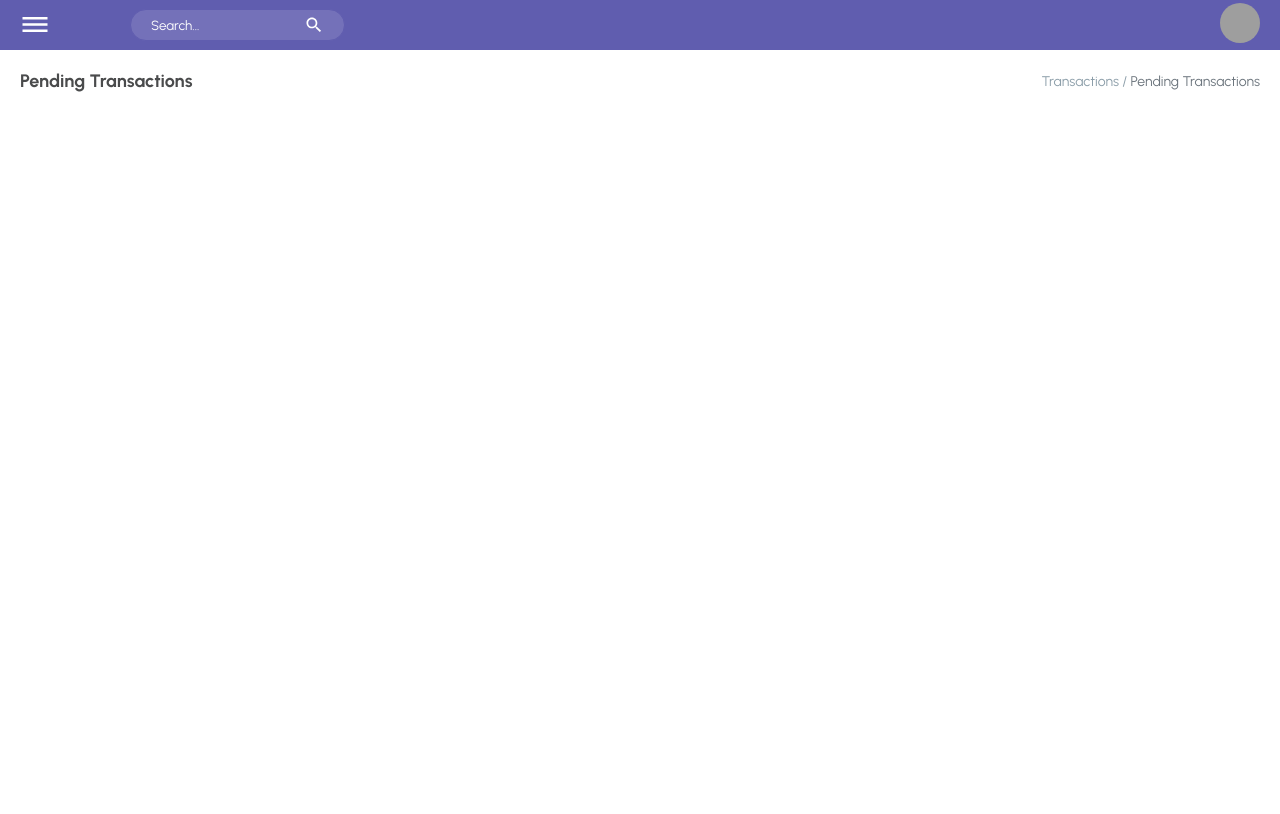
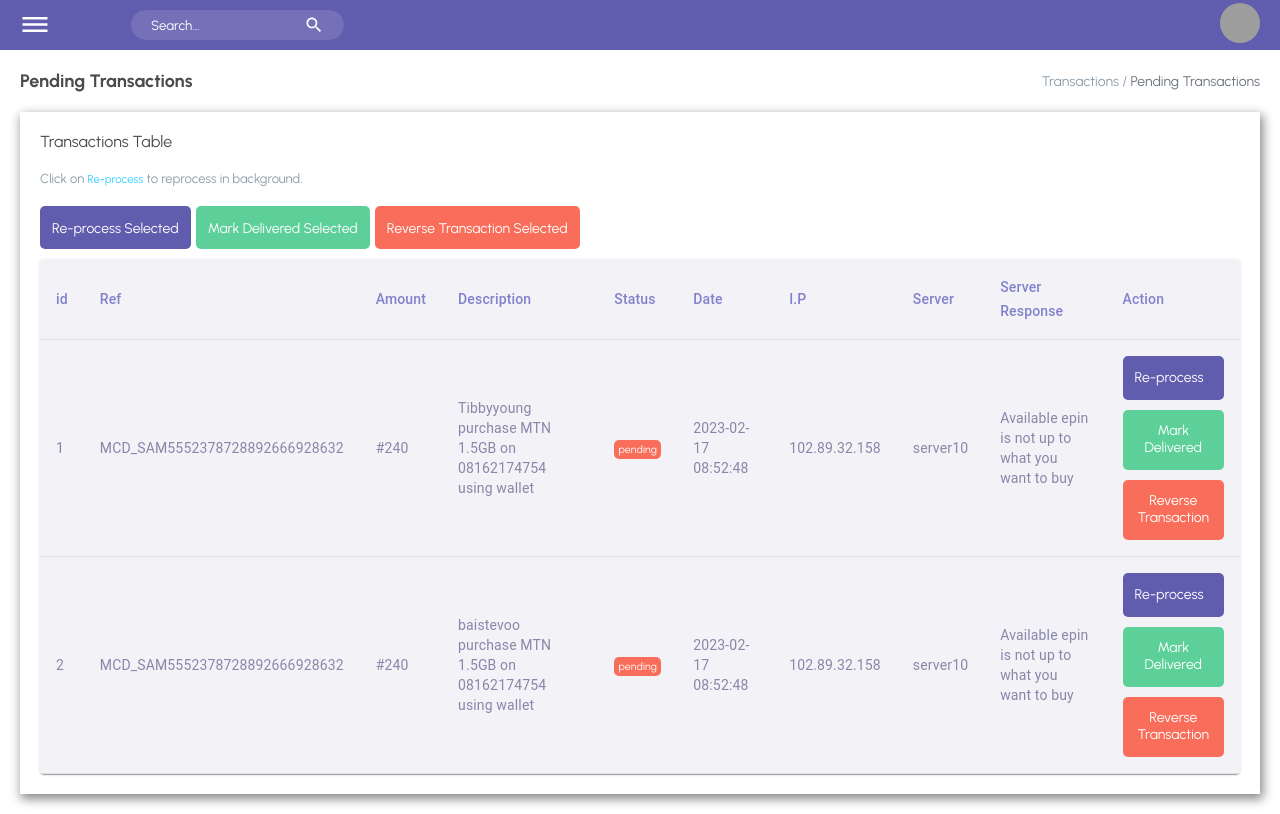
Before and after one commit to stivex001/MCD-Dashbord, a React (Create React App) app: page /transactions-pending in a window 1280 px wide. Built offline with nearby package versions, Linux system fonts and the light colour scheme; grey boxes are pictures that could not be loaded.

Commit message:
feat: added styles to button components

```diff
--- /dev/null
+++ b/src/components/Pendingtable/PendingTables.jsx
@@ -0,0 +1,91 @@
+import Table from "@mui/material/Table";
+import TableBody from "@mui/material/TableBody";
+import TableCell from "@mui/material/TableCell";
+import TableContainer from "@mui/material/TableContainer";
+import TableHead from "@mui/material/TableHead";
+import TableRow from "@mui/material/TableRow";
+import Paper from "@mui/material/Paper";
+import styled from "styled-components";
+import { pendingTransactions } from "../table/tableData";
+import Button from "../UI/Button";
+
+const Container = styled.div``;
+const Span = styled.span`
+  color: #fff;
+  padding: 2.6px 4.2px;
+  font-size: 10.5px;
+  border-radius: 5px;
+`;
+const BtnConatiner = styled.div`
+display: flex;
+flex-direction: column;
+gap: 10px;
+
+`;
+
+const PendingTables = () => {
+  return (
+    <Container>
+      <TableContainer component={Paper}>
+        <Table sx={{ minWidth: 650 }} aria-label="simple table">
+          <TableHead>
+            <TableRow style={{ backgroundColor: "#f3f2f7" }}>
+              <TableCell style={{ color: "#8281cc" }}>id</TableCell>
+              <TableCell style={{ color: "#8281cc" }}>Ref</TableCell>
+              <TableCell style={{ color: "#8281cc" }}>Amount</TableCell>
+              <TableCell style={{ color: "#8281cc" }}>Description</TableCell>
+              <TableCell style={{ color: "#8281cc" }}>Status</TableCell>
+              <TableCell style={{ color: "#8281cc" }}>Date</TableCell>
+              <TableCell style={{ color: "#8281cc" }}>I.P </TableCell>
+              <TableCell style={{ color: "#8281cc" }}>Server</TableCell>
+              <TableCell style={{ color: "#8281cc" }}>
+                Server Response
+              </TableCell>
+              <TableCell style={{ color: "#8281cc" }}>Action</TableCell>
+            </TableRow>
+          </TableHead>
+          <TableBody>
+            {pendingTransactions.map((row) => (
+              <TableRow key={row.id} style={{ backgroundColor: "#f3f2f7" }}>
+                <TableCell style={{ color: "#8887a9" }}>{row.id}</TableCell>
+                <TableCell style={{ color: "#8887a9" }}>{row.ref}</TableCell>
+                <TableCell style={{ color: "#8887a9" }}>
+                  #{row.amount}
+                </TableCell>
+                <TableCell style={{ color: "#8887a9" }}>
+                  {row.username} {row.desc}
+                </TableCell>
+                <TableCell style={{ color: "#8887a9" }}>
+                  <Span
+                    style={{
+                      backgroundColor: `${
+                        row.status === "successful" ? "#33cdff" : "#f96e5b"
+                      }`,
+                    }}
+                  >
+                    {row.status}
+                  </Span>
+                </TableCell>
+                <TableCell style={{ color: "#8887a9" }}>{row.date}</TableCell>
+                <TableCell style={{ color: "#8887a9" }}>{row.ip}</TableCell>
+                <TableCell style={{ color: "#8887a9" }}>{row.server}</TableCell>
+                <TableCell style={{ color: "#8887a9" }}>
+                  {row.serverRes}
+                </TableCell>
+                <TableCell style={{ color: "#8887a9" }}>
+                  <BtnConatiner>
+                    <Button title="Re-process" />
+                    <Button title="Mark Delivered" />
+                    <Button title="Reverse Transaction" />
+                  </BtnConatiner>
+                </TableCell>
+              </TableRow>
+            ))}
+          </TableBody>
+        </Table>
+      </TableContainer>
+    </Container>
+  );
+};
+
+export default PendingTables;
--- /dev/null
+++ b/src/components/UI/Button.jsx
@@ -0,0 +1,33 @@
+import styled from "styled-components";
+
+const Container = styled.div`
+  background-color: ${(prop) =>
+    prop.type === "Re-process Selected"
+      ? "#605daf"
+      : prop.type === "Re-process"
+      ? "#605daf"
+      : prop.type === "Mark Delivered Selected"
+      ? "#5dd099"
+      : prop.type === "Mark Delivered"
+      ? "#5dd099"
+      : "#f96e5b"};
+  padding: 12px;
+  cursor: pointer;
+  border-radius: 5px;
+`;
+const UiButton = styled.button`
+  font-size: 14px;
+  border: none;
+  background: none;
+  color: #fff;
+`;
+
+const Button = ({ title }) => {
+  return (
+    <Container type={title}>
+      <UiButton>{title}</UiButton>
+    </Container>
+  );
+};
+
+export default Button;
--- a/src/components/table/tableData.js
+++ b/src/components/table/tableData.js
@@ -197,3 +197,30 @@ export const rows= [
         action: <Book />
     },
 ]
+
+export const pendingTransactions = [
+    {
+        id: 1,
+        username: 'Tibbyyoung',
+        ref: 'MCD_SAM5552378728892666928632',
+        amount: 240,
+        desc: 'purchase MTN 1.5GB on 08162174754 using wallet',
+        status: 'pending',
+        date: '2023-02-17 08:52:48',
+        ip: '102.89.32.158',
+        server: 'server10',
+        serverRes: 'Available epin is not up to what you want to buy'
+    },
+    {
+        id: 2,
+        username: 'baistevoo',
+        ref: 'MCD_SAM5552378728892666928632',
+        amount: 240,
+        desc: 'purchase MTN 1.5GB on 08162174754 using wallet',
+        status: 'pending',
+        date: '2023-02-17 08:52:48',
+        ip: '102.89.32.158',
+        server: 'server10',
+        serverRes: 'Available epin is not up to what you want to buy'
+    },
+]
--- a/src/pages/transaction/Pending.jsx
+++ b/src/pages/transaction/Pending.jsx
@@ -1,10 +1,17 @@
+import PendingTables from "../../components/Pendingtable/PendingTables";
 import Topbar from "../../components/Topbar/Topbar";
+import Button from "../../components/UI/Button";
 import {
+    BtnConatiner,
   Container,
   Desc,
   DescP,
   DescSpan,
   H3,
+  P,
+  Span,
+  Title,
+  TransList,
   Wrapper,
 } from "./pending.styles";
 
@@ -19,6 +26,20 @@ const Pending = () => {
             Transactions / <DescSpan>Pending Transactions</DescSpan>
           </DescP>
         </Desc>
+
+        <TransList>
+          <Title>Transactions Table</Title>
+          <P>Click on <Span>Re-process</Span> to reprocess in background.</P>
+          <BtnConatiner>
+            <Button title='Re-process Selected'/>
+            <Button title='Mark Delivered Selected' />
+            <Button title='Reverse Transaction Selected' />
+          </BtnConatiner>
+          <div style={{marginTop: '10px'}}>
+            <PendingTables />
+          </div>
+
+        </TransList>
       </Wrapper>
     </Container>
   );
--- a/src/pages/transaction/pending.styles.js
+++ b/src/pages/transaction/pending.styles.js
@@ -24,3 +24,32 @@ export const DescSpan = styled.span`
   font-size: 14px;
   color: #6c757d;
 `;
+export const TransList = styled.div`
+background-color: #fff;
+  box-shadow: 2px 4px 10px 1px rgba(0, 0, 0, 0.47);
+  -webkit-box-shadow: 2px 4px 10px 1px rgba(0, 0, 0, 0.47);
+  -moz-box-shadow: 2px 4px 10px 1pxrgba(235, 180, 180, 0.47);
+  padding: 20px;
+`;
+
+export const Title = styled.span`
+font-size: 16px;
+color: #4a4b4c;
+margin-bottom: 15px;
+`;
+export const BtnConatiner = styled.div`
+display: flex;
+gap: 5px;
+flex-wrap: wrap;
+`;
+export const P = styled.p`
+margin: 20px 0;
+color: #8c9ea9;
+font-size: 13px;
+`
+
+;
+export const Span = styled.span`
+font-size: 11.375px;
+color: #33cdff;
+`;
```
